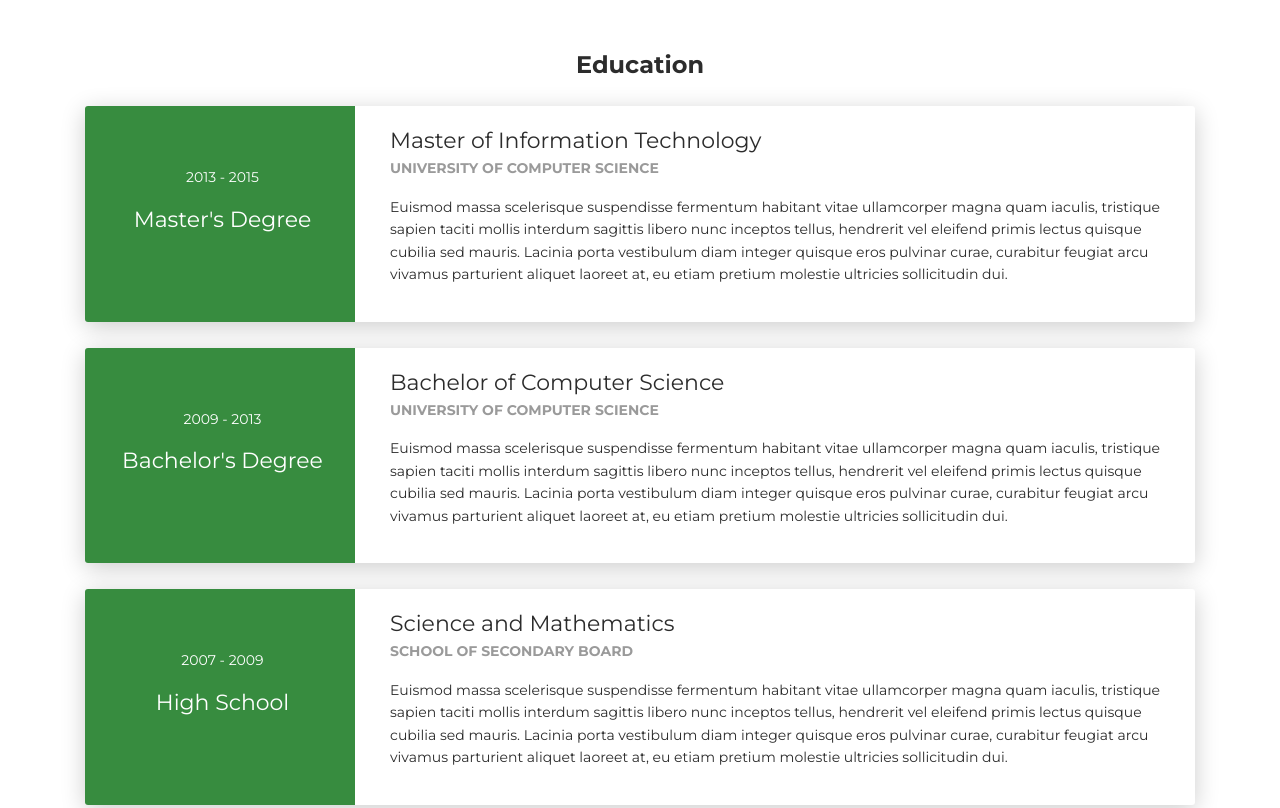
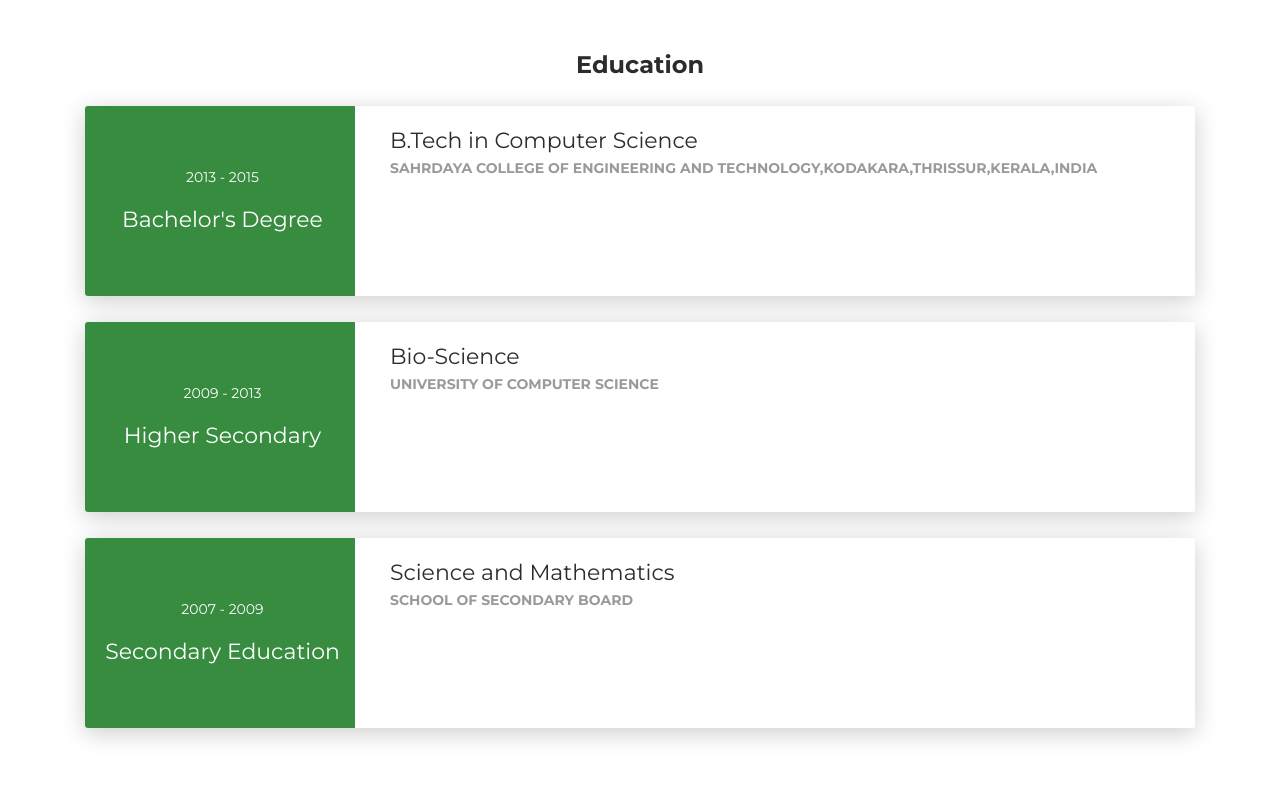
Before and after one commit to olwin-219745/olwin-219745.github.io, a plain HTML site: page index.html in a window 1280 px wide. Shown: the part 1380-2188 px from the top of the page. Drawn offline with Linux system fonts and the light colour scheme.

Commit message:
Update index.html

```diff
--- a/index.html
+++ b/index.html
@@ -163,14 +163,13 @@
         <div class="col-md-3 bg-primary" data-aos="fade-right" data-aos-offset="50" data-aos-duration="500">
           <div class="card-body cc-education-header">
             <p>2013 - 2015</p>
-            <div class="h5">Master's Degree</div>
+            <div class="h5">Bachelor's Degree</div>
           </div>
         </div>
         <div class="col-md-9" data-aos="fade-left" data-aos-offset="50" data-aos-duration="500">
           <div class="card-body">
-            <div class="h5">Master of Information Technology</div>
-            <p class="category">University of Computer Science</p>
-            <p>Euismod massa scelerisque suspendisse fermentum habitant vitae ullamcorper magna quam iaculis, tristique sapien taciti mollis interdum sagittis libero nunc inceptos tellus, hendrerit vel eleifend primis lectus quisque cubilia sed mauris. Lacinia porta vestibulum diam integer quisque eros pulvinar curae, curabitur feugiat arcu vivamus parturient aliquet laoreet at, eu etiam pretium molestie ultricies sollicitudin dui.</p>
+            <div class="h5">B.Tech in Computer Science</div>
+            <p class="category">SAHRDAYA COLLEGE OF ENGINEERING AND TECHNOLOGY,KODAKARA,THRISSUR,KERALA,INDIA</p>
           </div>
         </div>
       </div>
@@ -180,14 +179,13 @@
         <div class="col-md-3 bg-primary" data-aos="fade-right" data-aos-offset="50" data-aos-duration="500">
           <div class="card-body cc-education-header">
             <p>2009 - 2013</p>
-            <div class="h5">Bachelor's Degree</div>
+            <div class="h5">Higher Secondary</div>
           </div>
         </div>
         <div class="col-md-9" data-aos="fade-left" data-aos-offset="50" data-aos-duration="500">
           <div class="card-body">
-            <div class="h5">Bachelor of Computer Science</div>
+            <div class="h5">Bio-Science</div>
             <p class="category">University of Computer Science</p>
-            <p>Euismod massa scelerisque suspendisse fermentum habitant vitae ullamcorper magna quam iaculis, tristique sapien taciti mollis interdum sagittis libero nunc inceptos tellus, hendrerit vel eleifend primis lectus quisque cubilia sed mauris. Lacinia porta vestibulum diam integer quisque eros pulvinar curae, curabitur feugiat arcu vivamus parturient aliquet laoreet at, eu etiam pretium molestie ultricies sollicitudin dui.</p>
           </div>
         </div>
       </div>
@@ -197,14 +195,13 @@
         <div class="col-md-3 bg-primary" data-aos="fade-right" data-aos-offset="50" data-aos-duration="500">
           <div class="card-body cc-education-header">
             <p>2007 - 2009</p>
-            <div class="h5">High School</div>
+            <div class="h5">Secondary Education</div>
           </div>
         </div>
         <div class="col-md-9" data-aos="fade-left" data-aos-offset="50" data-aos-duration="500">
           <div class="card-body">
             <div class="h5">Science and Mathematics</div>
             <p class="category">School of Secondary board</p>
-            <p>Euismod massa scelerisque suspendisse fermentum habitant vitae ullamcorper magna quam iaculis, tristique sapien taciti mollis interdum sagittis libero nunc inceptos tellus, hendrerit vel eleifend primis lectus quisque cubilia sed mauris. Lacinia porta vestibulum diam integer quisque eros pulvinar curae, curabitur feugiat arcu vivamus parturient aliquet laoreet at, eu etiam pretium molestie ultricies sollicitudin dui.</p>
           </div>
         </div>
       </div>
```
